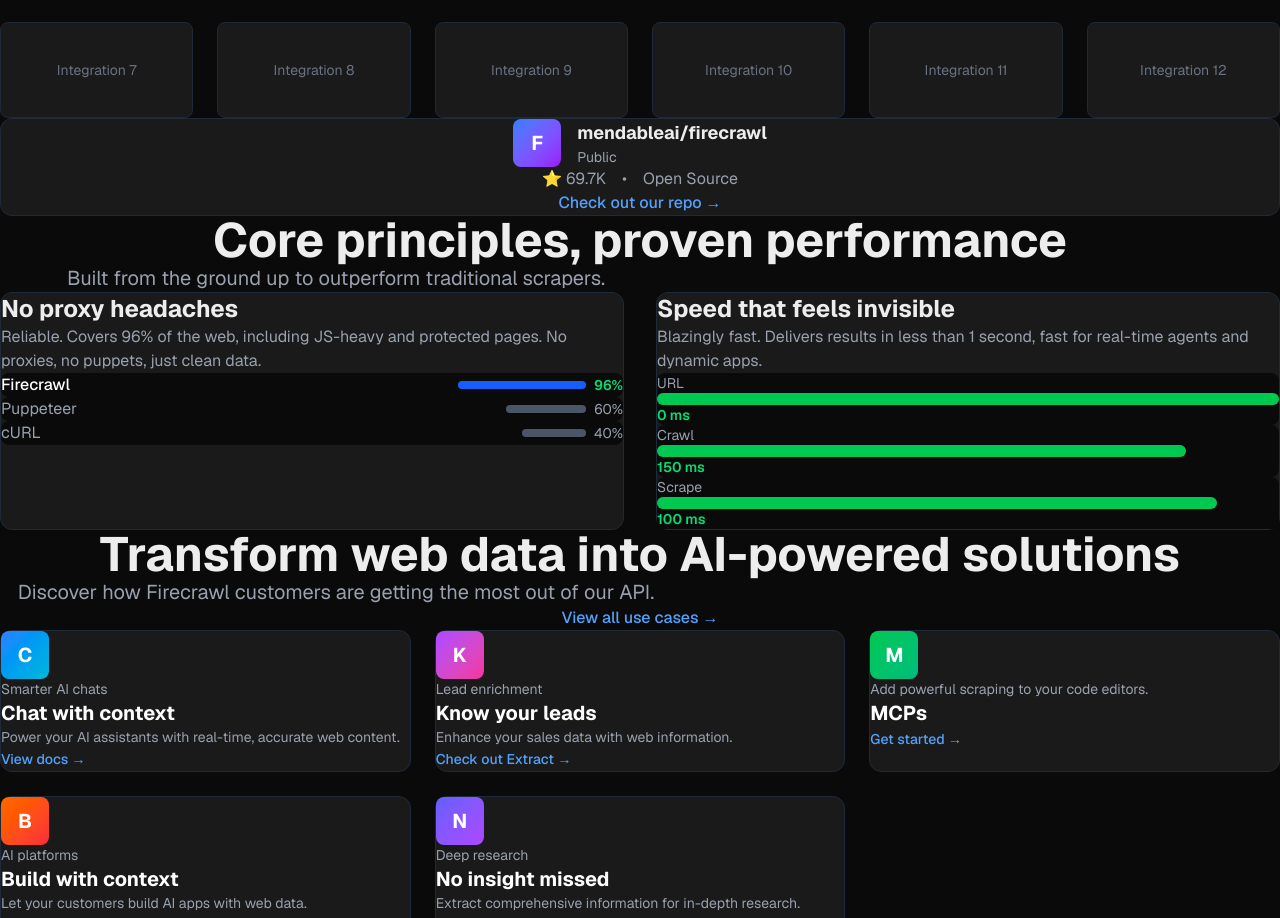
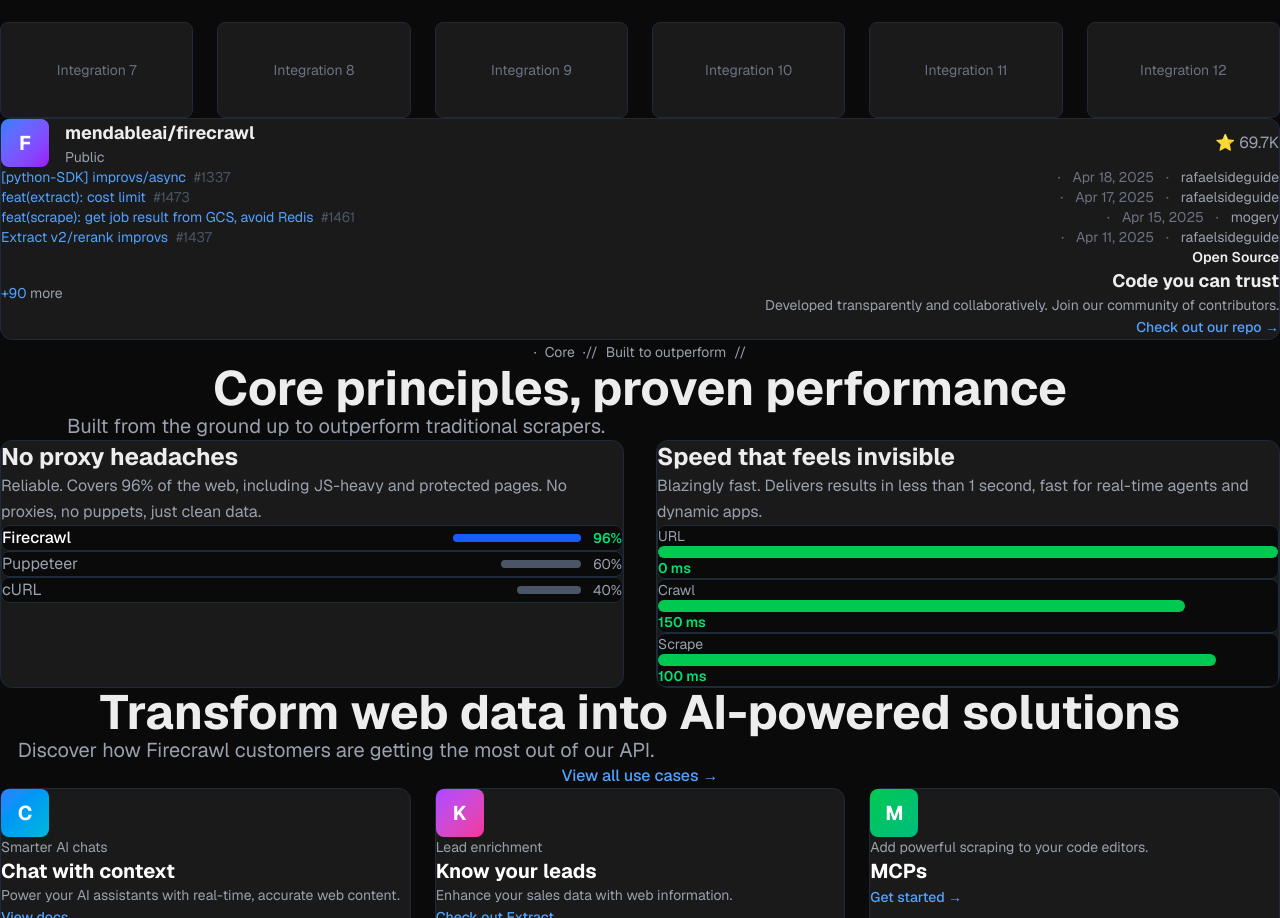
Before and after one commit to danteocualesjr/firecrawl-clone, a Next.js app: page / in a window 1280 px wide. Shown: the part 1768-2686 px from the top of the page. Built offline with nearby package versions, Linux system fonts and the light colour scheme.

Commit message:
added features

```diff
--- a/components/CorePrinciples.tsx
+++ b/components/CorePrinciples.tsx
@@ -2,6 +2,20 @@
   return (
     <section className="py-20 px-4 sm:px-6 lg:px-8 bg-[#0a0a0a]">
       <div className="max-w-7xl mx-auto">
+        {/* Section Header */}
+        <div className="text-center mb-4">
+          <div className="inline-flex items-center gap-2 text-sm text-gray-400 mb-6">
+            <span>·</span>
+            <span>Core</span>
+            <span>·</span>
+          </div>
+          <div className="inline-flex items-center gap-2 text-sm text-gray-400 mb-8">
+            <span>//</span>
+            <span>Built to outperform</span>
+            <span>//</span>
+          </div>
+        </div>
+
         <div className="text-center mb-16 space-y-4">
           <h2 className="text-4xl md:text-5xl font-bold">
             Core principles, proven performance
@@ -11,33 +25,35 @@
           </p>
         </div>
 
-        <div className="grid md:grid-cols-2 gap-8 mb-12">
+        <div className="grid md:grid-cols-2 gap-8">
           {/* No proxy headaches */}
           <div className="bg-[#1a1a1a] border border-gray-800 rounded-xl p-8 space-y-6">
             <div>
-              <h3 className="text-2xl font-bold mb-2">No proxy headaches</h3>
-              <p className="text-gray-400">
+              <h3 className="text-2xl font-bold mb-3">No proxy headaches</h3>
+              <p className="text-gray-400 leading-relaxed">
                 Reliable. Covers 96% of the web, including JS-heavy and protected pages. No proxies, no puppets, just clean data.
               </p>
             </div>
-            <div className="space-y-4">
-              <div className="flex items-center justify-between p-4 bg-[#0a0a0a] rounded-lg">
-                <span className="text-white font-medium">Firecrawl</span>
-                <div className="flex items-center gap-2">
+            <div className="space-y-3">
+              <div className="flex items-center justify-between p-4 bg-[#0a0a0a] rounded-lg border border-gray-800">
+                <div className="flex items-center gap-3">
+                  <span className="text-white font-medium">Firecrawl</span>
+                </div>
+                <div className="flex items-center gap-3">
                   <div className="w-32 h-2 bg-blue-600 rounded-full"></div>
                   <span className="text-green-400 text-sm font-semibold">96%</span>
                 </div>
               </div>
-              <div className="flex items-center justify-between p-4 bg-[#0a0a0a] rounded-lg">
+              <div className="flex items-center justify-between p-4 bg-[#0a0a0a] rounded-lg border border-gray-800">
                 <span className="text-gray-400">Puppeteer</span>
-                <div className="flex items-center gap-2">
+                <div className="flex items-center gap-3">
                   <div className="w-20 h-2 bg-gray-600 rounded-full"></div>
                   <span className="text-gray-400 text-sm">60%</span>
                 </div>
               </div>
-              <div className="flex items-center justify-between p-4 bg-[#0a0a0a] rounded-lg">
+              <div className="flex items-center justify-between p-4 bg-[#0a0a0a] rounded-lg border border-gray-800">
                 <span className="text-gray-400">cURL</span>
-                <div className="flex items-center gap-2">
+                <div className="flex items-center gap-3">
                   <div className="w-16 h-2 bg-gray-600 rounded-full"></div>
                   <span className="text-gray-400 text-sm">40%</span>
                 </div>
@@ -48,22 +64,22 @@
           {/* Speed */}
           <div className="bg-[#1a1a1a] border border-gray-800 rounded-xl p-8 space-y-6">
             <div>
-              <h3 className="text-2xl font-bold mb-2">Speed that feels invisible</h3>
-              <p className="text-gray-400">
+              <h3 className="text-2xl font-bold mb-3">Speed that feels invisible</h3>
+              <p className="text-gray-400 leading-relaxed">
                 Blazingly fast. Delivers results in less than 1 second, fast for real-time agents and dynamic apps.
               </p>
             </div>
-            <div className="space-y-4">
-              <div className="bg-[#0a0a0a] rounded-lg p-6">
+            <div className="space-y-3">
+              <div className="bg-[#0a0a0a] rounded-lg p-4 border border-gray-800">
                 <div className="text-sm text-gray-400 mb-2">URL</div>
                 <div className="flex items-center gap-4">
                   <div className="flex-1">
-                    <div className="h-3 bg-green-500 rounded-full mb-2"></div>
+                    <div className="h-3 bg-green-500 rounded-full mb-2 w-full"></div>
                     <div className="text-green-400 text-sm font-semibold">0 ms</div>
                   </div>
                 </div>
               </div>
-              <div className="bg-[#0a0a0a] rounded-lg p-6">
+              <div className="bg-[#0a0a0a] rounded-lg p-4 border border-gray-800">
                 <div className="text-sm text-gray-400 mb-2">Crawl</div>
                 <div className="flex items-center gap-4">
                   <div className="flex-1">
@@ -72,7 +88,7 @@
                   </div>
                 </div>
               </div>
-              <div className="bg-[#0a0a0a] rounded-lg p-6">
+              <div className="bg-[#0a0a0a] rounded-lg p-4 border border-gray-800">
                 <div className="text-sm text-gray-400 mb-2">Scrape</div>
                 <div className="flex items-center gap-4">
                   <div className="flex-1">
--- a/components/Integrations.tsx
+++ b/components/Integrations.tsx
@@ -3,6 +3,13 @@
     name: `Integration ${i + 1}`,
     logo: `Logo ${i + 1}`,
   }));
+
+  const githubActivity = [
+    { label: "[python-SDK] improvs/async", pr: "#1337", date: "Apr 18, 2025", author: "rafaelsideguide" },
+    { label: "feat(extract): cost limit", pr: "#1473", date: "Apr 17, 2025", author: "rafaelsideguide" },
+    { label: "feat(scrape): get job result from GCS, avoid Redis", pr: "#1461", date: "Apr 15, 2025", author: "mogery" },
+    { label: "Extract v2/rerank improvs", pr: "#1437", date: "Apr 11, 2025", author: "rafaelsideguide" },
+  ];
 
   return (
     <section className="py-20 px-4 sm:px-6 lg:px-8 bg-[#0a0a0a]">
@@ -29,31 +36,58 @@
         </div>
 
         {/* GitHub Section */}
-        <div className="bg-[#1a1a1a] border border-gray-800 rounded-xl p-8">
-          <div className="flex items-center justify-center gap-4 mb-4">
+        <div className="bg-[#1a1a1a] border border-gray-800 rounded-xl p-8 text-left">
+          <div className="flex items-center justify-between mb-6">
+            <div className="flex items-center gap-4">
               <div className="w-12 h-12 bg-gradient-to-br from-blue-500 to-purple-600 rounded-lg flex items-center justify-center text-white font-bold text-xl">
                 F
               </div>
-            <div className="text-left">
+              <div>
                 <div className="font-bold text-lg">mendableai/firecrawl</div>
                 <div className="text-sm text-gray-400">Public</div>
               </div>
             </div>
-          <div className="flex items-center justify-center gap-4 text-gray-400">
+            <div className="flex items-center gap-4 text-gray-400">
               <span>⭐ 69.7K</span>
-            <span>•</span>
-            <span>Open Source</span>
             </div>
-          <div className="mt-6">
+          </div>
+
+          {/* GitHub Activity */}
+          <div className="space-y-3 mb-6">
+            {githubActivity.map((activity, index) => (
+              <div key={index} className="flex items-center gap-3 text-sm">
+                <div className="flex-1 flex items-center gap-2">
+                  <span className="text-blue-400">{activity.label}</span>
+                  <span className="text-gray-600">{activity.pr}</span>
+                </div>
+                <span className="text-gray-500">·</span>
+                <span className="text-gray-500">{activity.date}</span>
+                <span className="text-gray-500">·</span>
+                <span className="text-gray-400">{activity.author}</span>
+              </div>
+            ))}
+          </div>
+
+          <div className="flex items-center justify-between">
+            <div className="text-sm text-gray-400">
+              <span className="text-blue-400">+90</span> more
+            </div>
+            <div className="text-right">
+              <div className="text-sm font-semibold mb-2">Open Source</div>
+              <div className="text-lg font-bold mb-4">Code you can trust</div>
+              <p className="text-sm text-gray-400 mb-4">
+                Developed transparently and collaboratively. Join our community of contributors.
+              </p>
               <a
                 href="#"
-              className="text-blue-400 hover:text-blue-300 font-medium"
+                className="text-blue-400 hover:text-blue-300 font-medium text-sm"
               >
                 Check out our repo →
               </a>
             </div>
           </div>
         </div>
+      </div>
     </section>
   );
 }
```
Lines whose indentation alone changed are shown as unchanged.
